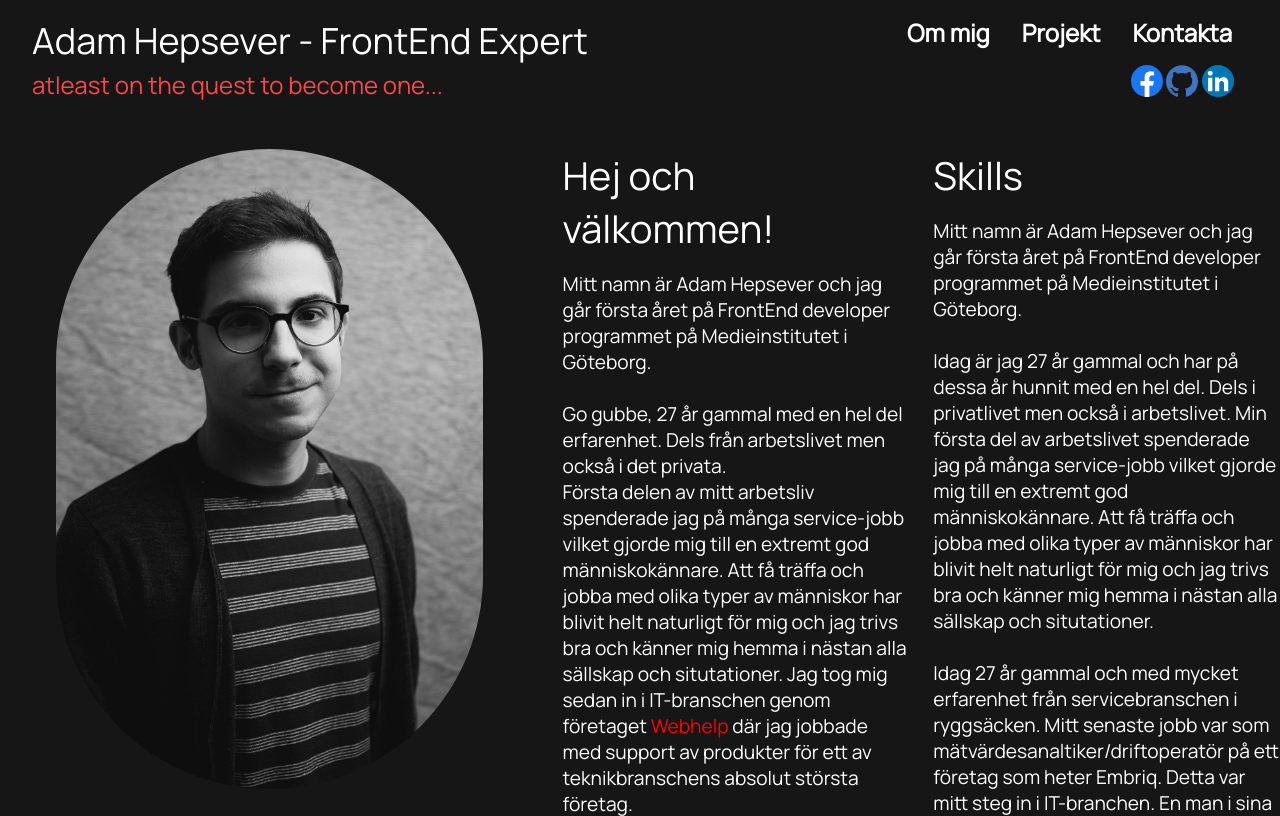
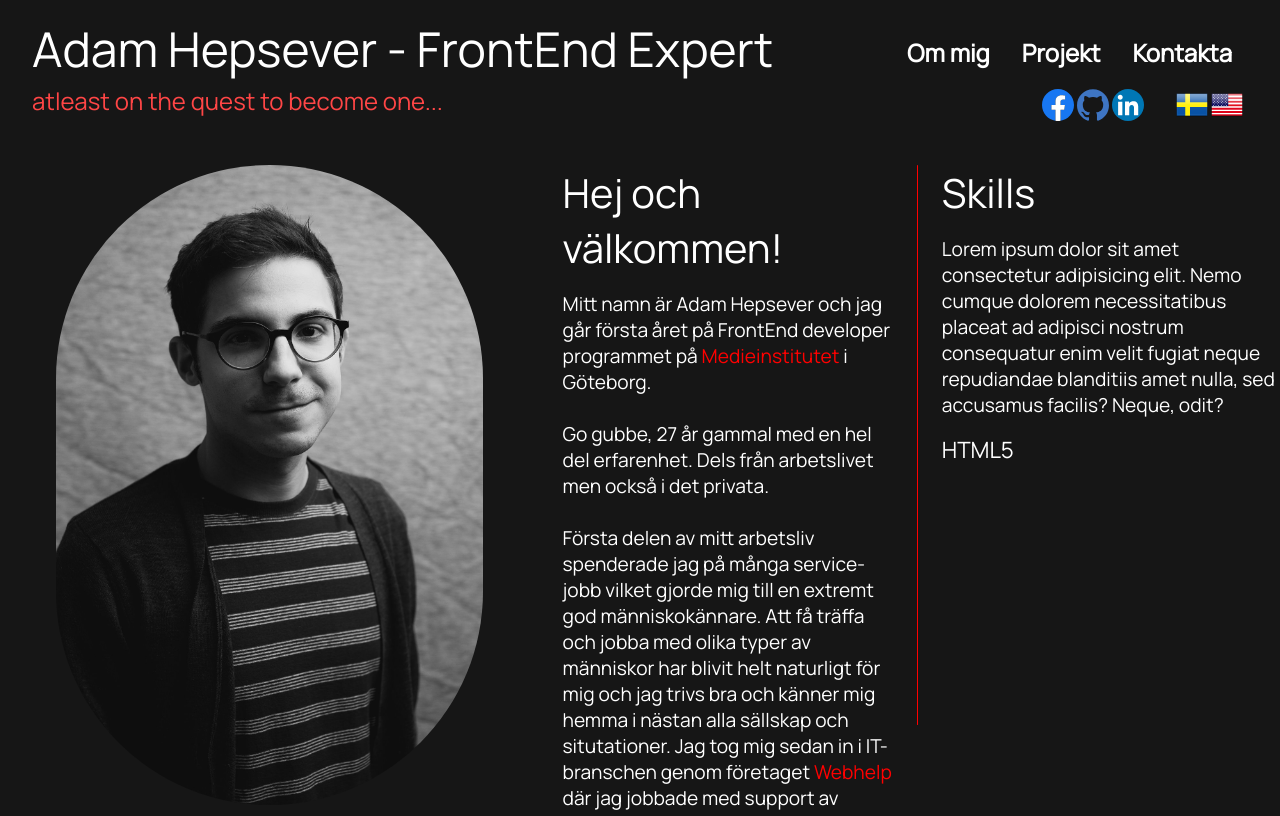
Before and after one commit to AdaHep/Uppgift---CV, a plain HTML site: page index.html in a window 1280 px wide. Shown: the top 816 px of the page. Drawn offline with Linux system fonts and the light colour scheme.

Commit message:
Added language toggle and started working on skills text

```diff
--- a/index.html
+++ b/index.html
@@ -17,11 +17,11 @@
 <body>
     <header class="flex space-between">
         <div class="my-name">
-            <h2>Adam Hepsever - FrontEnd Expert</h2>
+            <h1>Adam Hepsever - FrontEnd Expert</h1>
             <h4>atleast on the quest to become one...
             </h4>
         </div>
-        <div class="header-left flex column">
+        <div class="header-left flex flex-end">
             <nav class="links flex justify-center align-center">
                 <a href="">Om mig</a>
                 <a href="">Projekt</a>
@@ -32,9 +32,14 @@
                     <img class="social-links" src="./pics/icons/facebook_icon.svg" alt="facebook link"></a>
                 <a href="https://github.com/AdaHep" target="_blank">
                     <img class="social-links" src="./pics/icons/github_icon.svg" alt="github link"></a>
-                <a href="https://www.facebook.com/adam.hepsever" target="_blank">
-                    <img class="social-links" src="./pics/icons/linkedin_icon.svg" alt="facebook link"></a>
+                <a href="https://linkedin.com/in/adam-hepsever-959360227" target="_blank">
+                    <img class="social-links" src="./pics/icons/linkedin_icon.svg" alt="github link"></a>
             </div>
+            <div class="language-menu">
+                <img class="toggle-language-swe" src="./pics/icons/sweden_icon.png" alt="toggle swedish">
+                <img class="toggle-language-eng" src="./pics/icons/us_icon.png" alt="toggle english"">
+            </div>
+
         </div>
     </header>
     <Main class="flex">
@@ -42,12 +47,12 @@
             <img class="me" src="./pics/placeholder.jfif" alt="nice picture of Adam in the forest">
         </div>
         <div class="main-text">
-            <h1>Hej och välkommen!</h1>
+            <h2>Hej och välkommen!</h2>
             <p class="about-me">
-                Mitt namn är Adam Hepsever och jag går första året på FrontEnd developer programmet på Medieinstitutet i Göteborg.
+                Mitt namn är Adam Hepsever och jag går första året på FrontEnd developer programmet på <span class="red-text">Medieinstitutet</span>  i Göteborg.
                 <br><br>
 
-                Go gubbe, 27 år gammal med en hel del erfarenhet. Dels från arbetslivet men också i det privata.<br>
+                Go gubbe, 27 år gammal med en hel del erfarenhet. Dels från arbetslivet men också i det privata.<br><br>
                 Första delen av mitt arbetsliv spenderade jag på många service-jobb vilket gjorde mig till en extremt god människokännare.
                 Att få träffa och jobba med olika typer av människor har blivit helt naturligt för mig och jag trivs bra och känner mig hemma i nästan alla sällskap och situtationer.
 
@@ -63,30 +68,15 @@
 
             </p>
         </div>
+        <div class="divider"></div>
         <div class="main-text">
-            <h1>Skills</h1>
-            <p class="about-me">
-
-                Mitt namn är Adam Hepsever och jag går första året på FrontEnd developer programmet på Medieinstitutet i Göteborg.
-
-                <br><br>
-
-                Idag är jag 27 år gammal och har på dessa år hunnit med en hel del. Dels i privatlivet men också i arbetslivet.
-                Min första del av arbetslivet spenderade jag på många service-jobb vilket gjorde mig till en extremt god människokännare.
-                Att få träffa och jobba med olika typer av människor har blivit helt naturligt för mig och jag trivs bra och känner mig hemma i nästan alla sällskap och situtationer.
-
-                <br><br>
-
-                Idag 27 år gammal och med mycket erfarenhet från servicebranschen i ryggsäcken.
-                Mitt senaste jobb var som mätvärdesanaltiker/driftoperatör på ett företag som heter Embriq.
-                Detta var mitt steg in i IT-branchen.
-
-                En man i sina bästa år som försöker göra sig ett namn på webbutvecklingsmarknaden.
-                Jobbat många år inom servicebranschen men sadlar nu om till webbutvecklare.
-
-
-
+            <h2>Skills</h2>
+            <p class="skills">
+                Lorem ipsum dolor sit amet consectetur adipisicing elit.
+                Nemo cumque dolorem necessitatibus placeat ad adipisci nostrum consequatur enim velit fugiat neque repudiandae blanditiis amet nulla, sed accusamus facilis? Neque, odit?
             </p>
+            <h3>HTML5</h3>
+            <p></p>
         </div>
 
     </Main>
--- a/style.css
+++ b/style.css
@@ -27,25 +27,30 @@ header {
     font-size: 1.5rem;
 }
 
+.header-left {
+    margin-top: 1rem;
+    width: 30rem;
+    flex-wrap: wrap;
+}
+
+.language-menu {
+    width: 6.5rem;
+}
+
+.toggle-language-swe {
+    width: 2rem;
+}
+.toggle-language-eng {
+    width: 2rem;
+}
+
 .social {
-    margin-left: 15rem;
+    margin-right: 2rem;
 }
 
 .social-links {
     height: 2rem;
     width: 2rem;
-}
-
-div > h4 {
-    margin: 0;
-    color: rgb(255, 70, 70);
-}
-
-div > h2 {
-    margin-bottom: 0.2rem;
-}
-div > h1 {
-    font-size: ;
 }
 
 .links {
@@ -63,6 +68,16 @@ div > h1 {
 .links >a:hover {
     text-decoration: underline;
 }
+
+div > h4 {
+    margin: 0;
+    color: rgb(255, 70, 70);
+}
+
+div > h1 {
+    margin-bottom: 0.2rem;
+}
+
 
 main {
     margin-top: 2rem;
@@ -87,8 +102,25 @@ main {
     /* background: yellow; */
 }
 
-.about-me {
+.main-text > p {
     margin-top: 1rem;
+}
+
+.main-text > h2 {
+    font-size: 2.5rem;
+}
+
+.main-text > h3 {
+    margin-top: 1rem;
+
+}
+
+.divider {
+    margin-left: 1rem;
+    height: 35rem;
+    width: .1rem;
+    background-color: red;
+    border-radius: 100rem;
 }
 
 .red-text {
```
Also changed, not shown: pics/icons/sweden_icon.png (added), pics/icons/us_icon.png (added).
